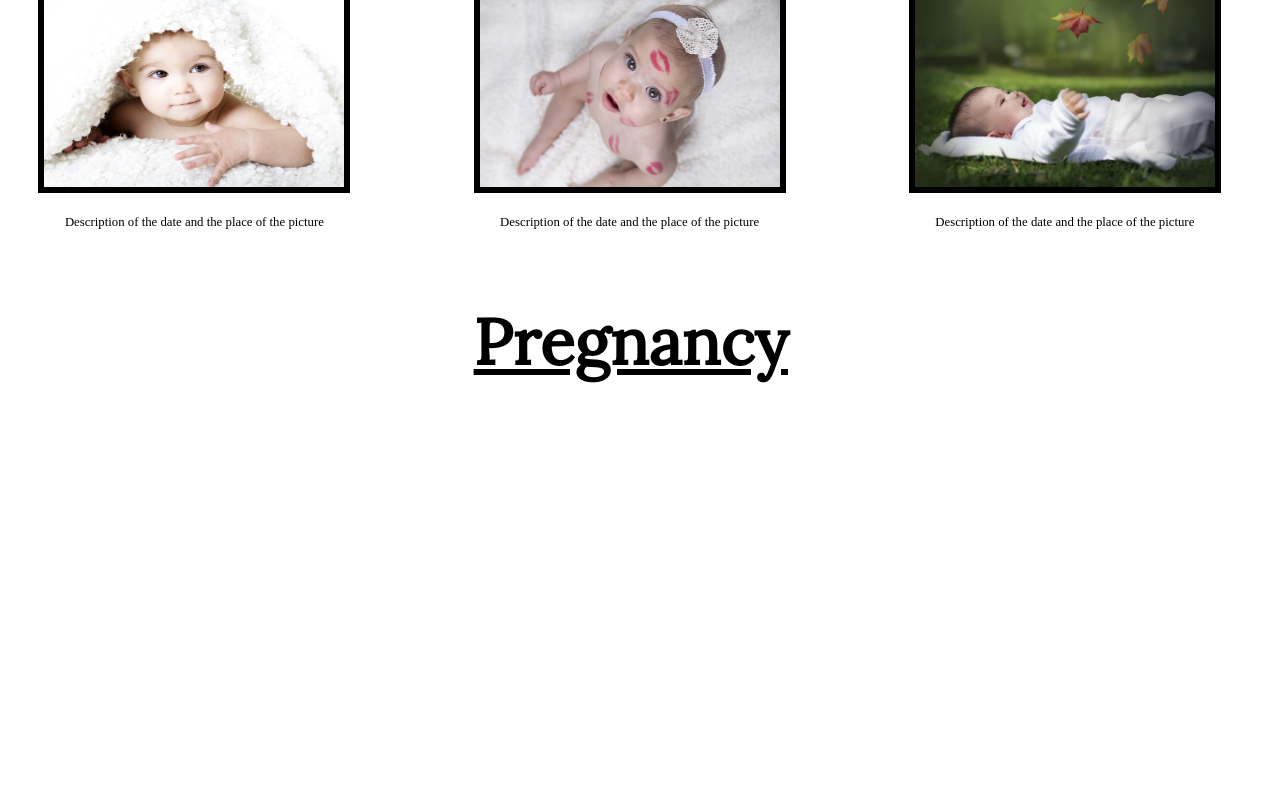
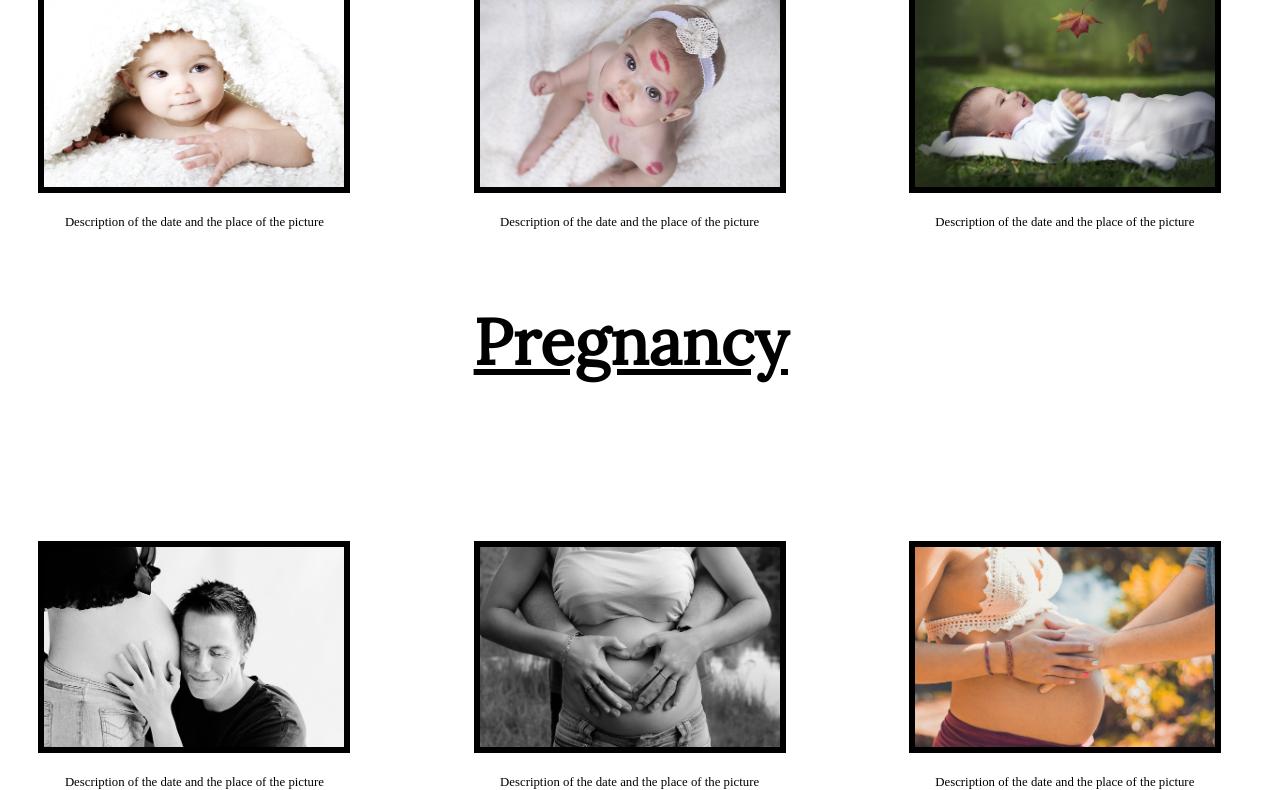
Before and after one commit to MickaelGRZELKA/Project-solo, a plain HTML site: page gallery.html in a window 1280 px wide. Shown: the part 979-1769 px from the top of the page. Before the commit the page ends 1362 px from the top, so only its background shows below. Drawn offline with Linux system fonts and the light colour scheme; a web font is replaced by a local one.

Commit message:
scss compiled

```diff
--- a/style.css
+++ b/style.css
@@ -303,4 +303,49 @@
     font-size: 5vw;
     font-family: 'Lora', serif; }
 
+.gallery-bloc7 {
+  position: absolute;
+  top: 190%;
+  left: 3%; }
+  .gallery-bloc7 .img7 {
+    border: .5vw solid black; }
+    .gallery-bloc7 .img7:hover {
+      transform: translateY(5px);
+      box-shadow: 5px 10px 15px black; }
+  .gallery-bloc7 p {
+    text-align: center;
+    font-size: 1vw;
+    word-break: break-all;
+    padding-top: 20px; }
+
+.gallery-bloc8 {
+  position: absolute;
+  top: 190%;
+  left: 37%; }
+  .gallery-bloc8 .img8 {
+    border: .5vw solid black; }
+    .gallery-bloc8 .img8:hover {
+      transform: translateY(5px);
+      box-shadow: 5px 10px 15px black; }
+  .gallery-bloc8 p {
+    text-align: center;
+    font-size: 1vw;
+    word-break: break-all;
+    padding-top: 20px; }
+
+.gallery-bloc9 {
+  position: absolute;
+  top: 190%;
+  left: 71%; }
+  .gallery-bloc9 .img9 {
+    border: .5vw solid black; }
+    .gallery-bloc9 .img9:hover {
+      transform: translateY(5px);
+      box-shadow: 5px 10px 15px black; }
+  .gallery-bloc9 p {
+    text-align: center;
+    font-size: 1vw;
+    word-break: break-all;
+    padding-top: 20px; }
+
 /*# sourceMappingURL=style.css.map */
```
